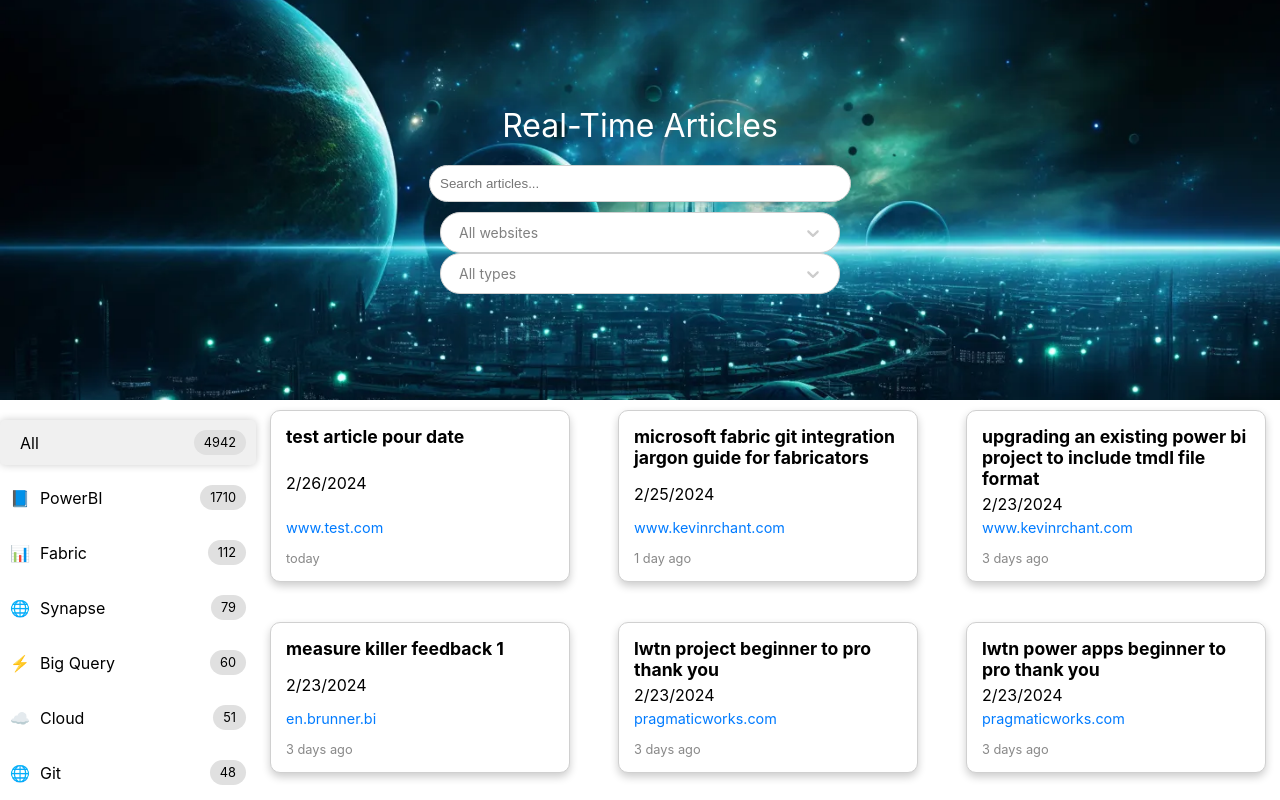
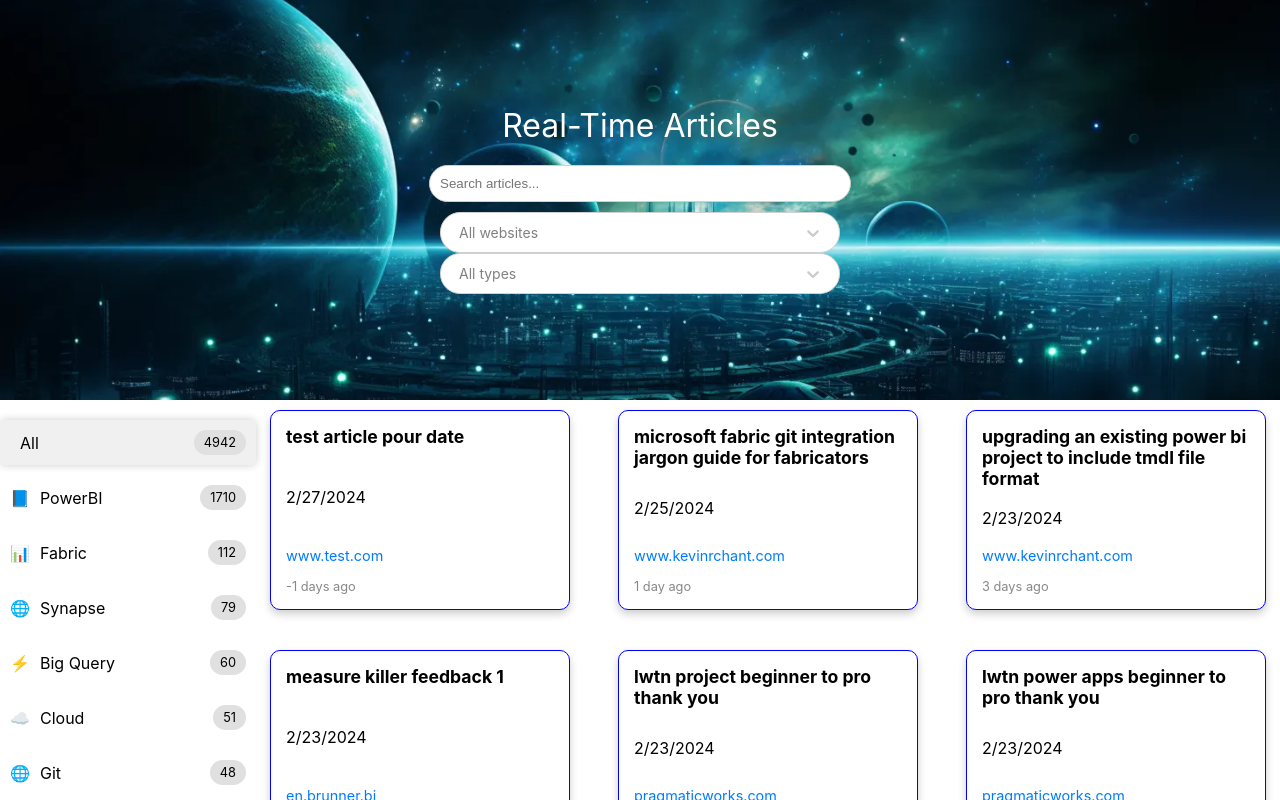
Before and after one commit to txn100/blue-sitemaps, a React (Create React App) app: page / in a window 1280 px wide. Shown: the top 800 px of the page. Built offline with nearby package versions, Linux system fonts and the light colour scheme.

Commit message:
Color based on type

```diff
--- a/src/App.js
+++ b/src/App.js
@@ -119,7 +119,8 @@ const App = () => {
             content={article.lastmod ? new Date(article.lastmod).toLocaleDateString() : 'No Date'}
             link={article.loc}
             website={article.website}
-              date={article.date} // Passing the date to LinkCard
+            date={article.date}
+            type={article.type} // Add this line to pass the type
           />
 ))}
         </div>
--- a/src/LinkCard.js
+++ b/src/LinkCard.js
@@ -5,15 +5,14 @@ const StyledLinkCard = {
   display: 'flex',
   flexDirection: 'column',
   justifyContent: 'space-between',
-  padding: '15px', // Reduced padding
+  padding: '15px',
   margin: '10px auto',
   backgroundColor: '#ffffff',
-  border: '1px solid #d0d0d0',
   borderRadius: '10px',
   boxShadow: '0 4px 8px 0 rgba(0,0,0,0.2)',
   cursor: 'pointer',
   width: '300px',
-  height: '200', // Adjusted height
+  height: '200px',
   boxSizing: 'border-box',
   textAlign: 'left',
   transition: 'transform 0.3s ease-in-out',
@@ -21,8 +20,8 @@ const StyledLinkCard = {
 
 const StyledTitle = {
   fontWeight: 'bold',
-  fontSize: '1.1em', // Slightly reduced font size
-  marginBottom: '5px', // Reduced margin
+  fontSize: '1.1em',
+  marginBottom: '5px',
 };
 
 const StyledContent = {
@@ -30,13 +29,13 @@ const StyledContent = {
   display: 'flex',
   flexDirection: 'column',
   justifyContent: 'center',
-  marginBottom: '5px', // Reduced margin
+  marginBottom: '5px',
 };
 
 const StyledWebsite = {
   color: '#007bff',
   fontSize: '0.9em',
-  marginBottom: '10px', // Reduced space before badge
+  marginBottom: '10px',
 };
 
 const StyledBadge = {
@@ -50,31 +49,43 @@ const StyledBadge = {
   fontSize: '0.75em',
 };
 
+const getBorderColorByType = (type) => {
+  switch (type) {
+    case 'youtube':
+      return 'red';
+    case 'blog':
+      return 'blue';
+    default:
+      return '#d0d0d0'; // Default border color
+  }
+};
+
 const getDaysAgo = (date) => {
   const today = new Date();
   const linkDate = new Date(date);
   const differenceInTime = today.getTime() - linkDate.getTime();
   const differenceInDays = Math.floor(differenceInTime / (1000 * 3600 * 24));
 
-  if (differenceInDays === 0) {
-    return 'today';
-  } else if (differenceInDays === 1) {
-    return '1 day ago';
-  } else {
-    return `${differenceInDays} days ago`;
-  }
+  return differenceInDays === 0 ? 'today' :
+         differenceInDays === 1 ? '1 day ago' :
+         `${differenceInDays} days ago`;
 };
 
-const LinkCard = ({ title, content, link, badge, website, date }) => {
+const LinkCard = ({ title, content, link, badge, website, date, type }) => {
   const handleClick = () => {
     window.location.href = link;
   };
 
   const daysAgo = getDaysAgo(date);
 
+  const dynamicStyle = {
+    ...StyledLinkCard,
+    border: `1px solid ${getBorderColorByType(type)}`,
+  };
+
   return (
     <div
-      style={StyledLinkCard}
+      style={dynamicStyle}
       onClick={handleClick}
       onMouseEnter={(e) => e.currentTarget.style.transform = 'scale(1.05)'}
       onMouseLeave={(e) => e.currentTarget.style.transform = 'scale(1)'}
```
Also changed, not shown: public/sitemap.csv. Lines whose indentation alone changed are shown as unchanged.
